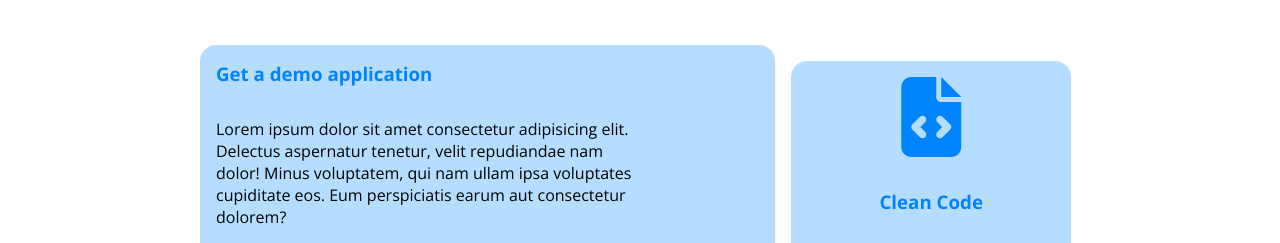
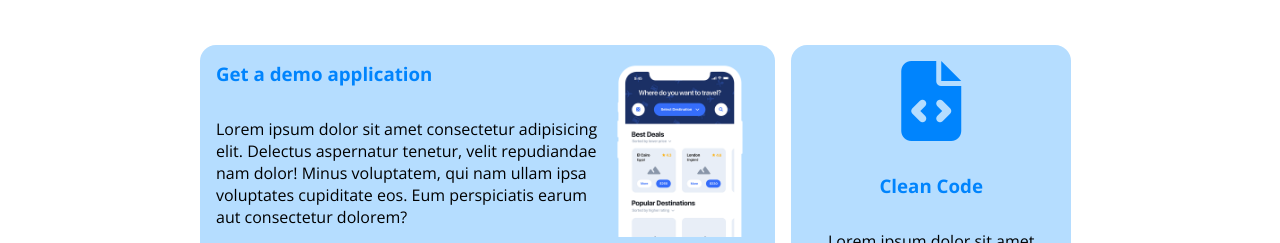
Before and after one commit to PinoGabriel/htmlcss-responsive-layout, a plain HTML site: page index.html in a window 1280 px wide. Shown: the part 127-370 px from the top of the page. Drawn offline with nearby package versions, Linux system fonts and the light colour scheme.

Commit message:
Comeback to first solution

```diff
--- a/css/style.css
+++ b/css/style.css
@@ -26,7 +26,6 @@ a {
 
 .img-item {
     width: 100%;
-    height: 100%;
 }
 
 
@@ -370,14 +369,14 @@ footer u {
     }
 
     #card-small-height {
-        min-height: 600px;
+        min-height: 860px;
     }
 
     .card-big {
         width: calc(66% - 16px);
         margin-right: 8px;
         margin-left: 8px;
-        min-height: 600px;
+        min-height: 860px;
     }
 
     .card-testimonials {
@@ -450,15 +449,12 @@ footer u {
         min-height: 460px;
     }
 
-    #h-img-info {
-        height: 100%;
-        display: flex;
-        flex-direction: row;
-        align-items: flex-end;
+    #card-small-height {
+        min-height: 460px;
     }
 
-    #card-small-height {
-        min-height: 460px;
+    .img-item {
+        justify-content: flex-end;
     }
 
     #st-plane .h-50 {
--- a/index.html
+++ b/index.html
@@ -45,7 +45,7 @@
                             <a class="btn btn-blue" href="#"><i class="fa-brands fa-apple"></i>App store</a>
                         </div>
                     </div>
-                    <div  id="h-img-info" class=" card-big h-50">
+                    <div class="h-50">
                         <img class="img-item" src="./img/phone.png" alt="Phone">
                     </div>
                 </div>
@@ -185,7 +185,7 @@
                 <div class="h-60">
                     <p class="title-benefits cards-item">About US</p>
                     <p class="cards-item">Lorem ipsum dolor sit amet consectetur adipisicing elit. Doloremque explicabo quibusdam necessitatibus mollitia? Soluta aut voluptatibus dolore asperiores dolores fugit eos nam officiis eveniet incidunt, aliquid, id repellendus dignissimos accusamus! Lorem ipsum dolor sit, amet consectetur adipisicing elit. Corrupti eius est sed similique pariatur, cum commodi ullam exercitationem neque consectetur asperiores! Iste ab laudantium amet nostrum incidunt molestiae dicta voluptate!</p>
-                    <p class="cards-item">Lorem, ipsum dolor sit amet consectetur adipisicing elit. Qui nostrum, accusamus, animi commodi corporis voluptates illo ad officia, officiis provident ullam et rem placeat. Tempora reprehenderit eum tempore hic quos. Lorem ipsum dolor sit amet consectetur adipisicing elit. Praesentium soluta illo, distinctio illum, vel commodi est in vero iste dolor iure reprehenderit. Recusandae illo eius facilis eaque corrupti voluptas adipisci!</p>
+                    <p class="cards-item">Lorem, ipsum dolor sit amet consectetur adipisicing elit. Qui nostrum, accusamus, animi commodi corporis voluptates illo ad officia, officiis provident ullam et rem placeat. Tempora reprehenderit eum tempore hic quos. lorem Lorem ipsum dolor sit amet consectetur adipisicing elit. Facere quibusdam, nihil eius fugiat impedit perspiciatis nemo! Rerum, id. Itaque, eum a perspiciatis omnis veritatis ipsa quos quis saepe illum dolorem.</p>
                 </div>
                 <div class="h-40">
                     <div class="img-testimonials img-background-4 cards-item">
```
